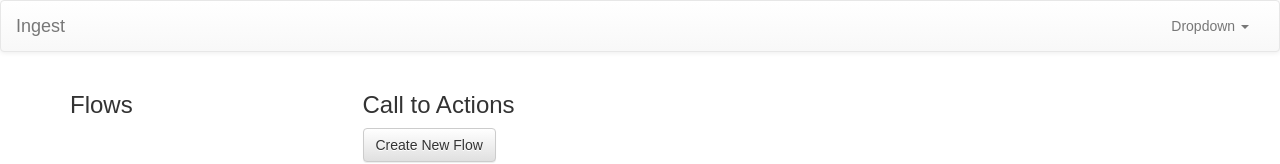
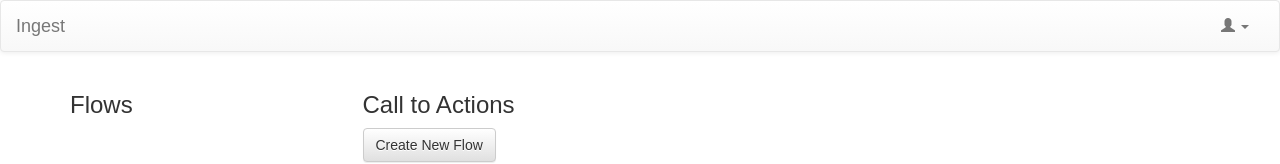
Before and after one commit to cKellyDesign/canopy-flow, a React (Create React App) app: page / in a window 1280 px wide. Shown: the top 164 px of the page. Built offline with nearby package versions, Linux system fonts and the light colour scheme; no server answers; sample sign-in values are in the browser's storage.

Commit message:
user glyphicon
Signed-off-by: Kipchirchir Sigei <arapgodsmack@gmail.com>

```diff
--- a/src/components/Header/Header.js
+++ b/src/components/Header/Header.js
@@ -5,7 +5,8 @@
 import {
   Navbar,
   Nav,
-  NavDropdown
+  NavDropdown,
+  Glyphicon,
 } from 'react-bootstrap';
 
 import Logout from './../Logout/Logout';
@@ -24,7 +25,9 @@
         </Navbar.Header>
         <Navbar.Collapse>
           <Nav pullRight>
-            <NavDropdown eventKey={3} title="Dropdown" id="basic-nav-dropdown">
+            <NavDropdown eventKey={3} title={
+              <Glyphicon glyph="user" />
+            } id="basic-nav-dropdown">
               <Logout
                 onLogoutClick={() => { ONA.Oauth2.defaultDeAuthZ(this.props.dispatch); }}
               />
```
